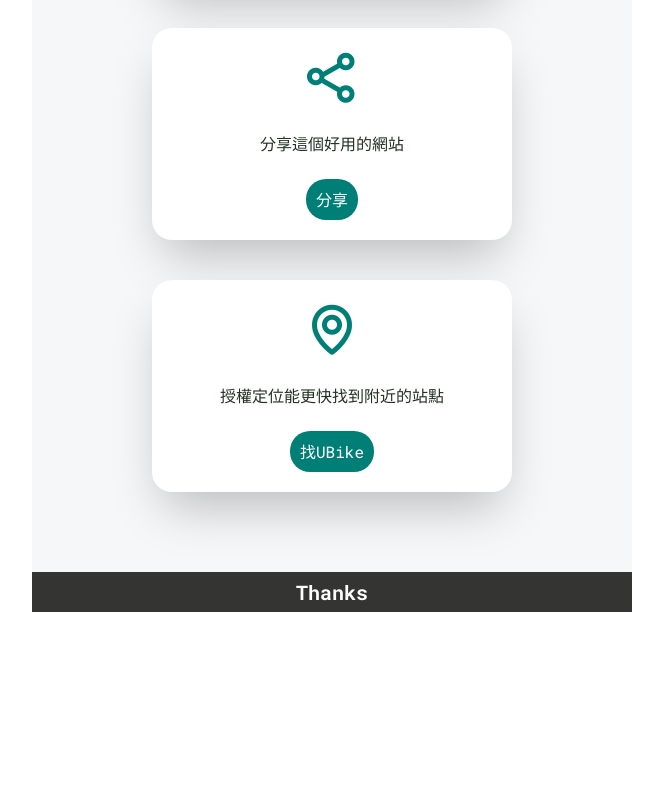
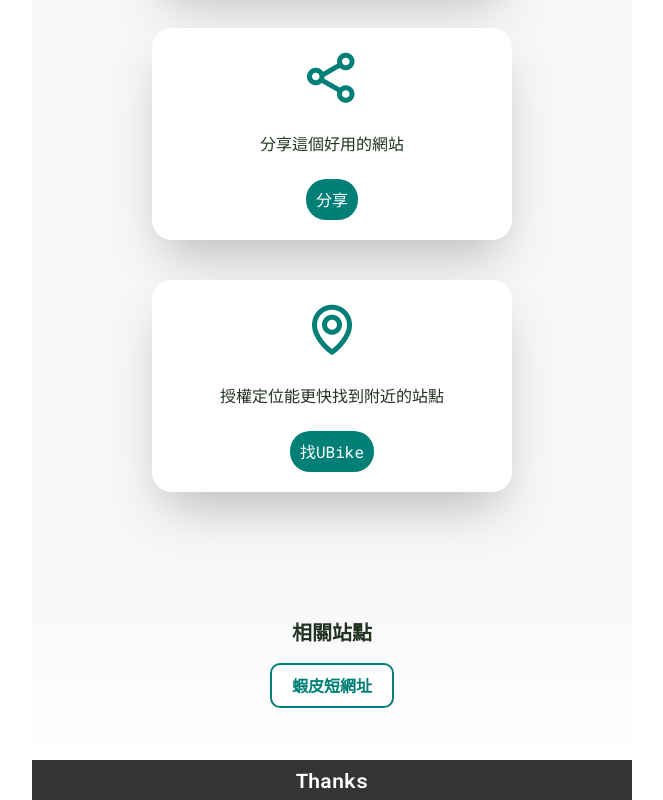
Before and after one commit to connectshark/taoyuan-ubike-v2, a Vue app: page / in a window 1280 px wide. Shown: the part 832-1632 px from the top of the page, without its empty margins (308-971 px from the left). Before the commit the page ends 1444 px from the top, so only its background shows below. Built offline with nearby package versions, Linux system fonts and the light colour scheme.

Commit message:
新增相關站點 修改背景圖大小

```diff
--- a/src/views/home.vue
+++ b/src/views/home.vue
@@ -23,6 +23,14 @@
       :content="'授權定位能更快找到附近的站點'"
       :btnType="1"
     />
+  </section>
+  <section class="links">
+    <h3>相關站點</h3>
+    <ul>
+      <li>
+        <a class="link" href="https://shopee.nosegates.com/" target="_blank" rel="noopener noreferrer">蝦皮短網址</a>
+      </li>
+    </ul>
   </section>
 </div>
 </template>
@@ -50,7 +58,7 @@
   max-width: 600px;
   margin: auto;
   .hero{
-    background-image: url('https://source.unsplash.com/random/6000x600/');
+    background-image: url('https://source.unsplash.com/random/600x600/');
     background-repeat: no-repeat;
     background-size: cover;
     background-position: center center;
@@ -84,8 +92,37 @@
       }
     }
   }
-  .introduce{
+  section{
     padding: 40px 0;
+  }
+  .links{
+    background-image: linear-gradient(to bottom,#F6F7F9 0% ,#fff 100% );
+    h3{
+      font-size: 20px;
+      line-height: 2;
+      font-weight: bold;
+    }
+    ul{
+      li{
+        padding: 10px 0;
+        .link{
+          color: $main;
+          text-decoration: none;
+          background-color: #fff;
+          border: 2px solid $main;
+          border-radius: 10px;
+          padding: 10px 20px;
+          font-size: 16px;
+          line-height: 3;
+          font-weight: bold;
+          transition: color .3s ease-in-out, background .3s ease-in-out;
+          &:hover{
+            color: #fff;
+            background-color: $main;
+          }
+        }
+      }
+    }
   }
 }
 
```
